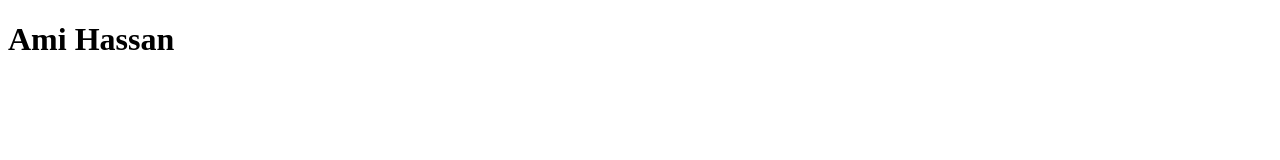
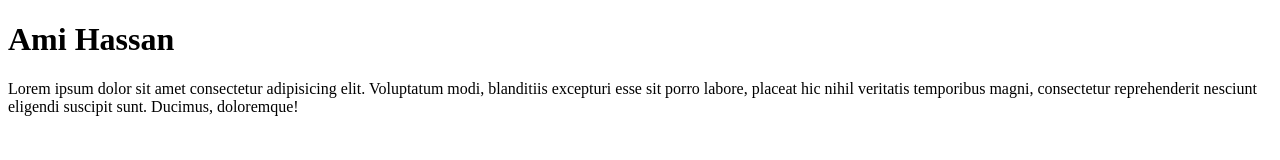
Before and after one commit to Flamy-A/Second-website, a plain HTML site: page index.html in a window 1280 px wide. Drawn offline with Linux system fonts and the light colour scheme.

Commit message:
p tag added

```diff
--- a/index.html
+++ b/index.html
@@ -8,5 +8,6 @@
 </head>
 <body>
     <h1>Ami Hassan</h1>
+    <p>Lorem ipsum dolor sit amet consectetur adipisicing elit. Voluptatum modi, blanditiis excepturi esse sit porro labore, placeat hic nihil veritatis temporibus magni, consectetur reprehenderit nesciunt eligendi suscipit sunt. Ducimus, doloremque!</p>
 </body>
 </html>
```
